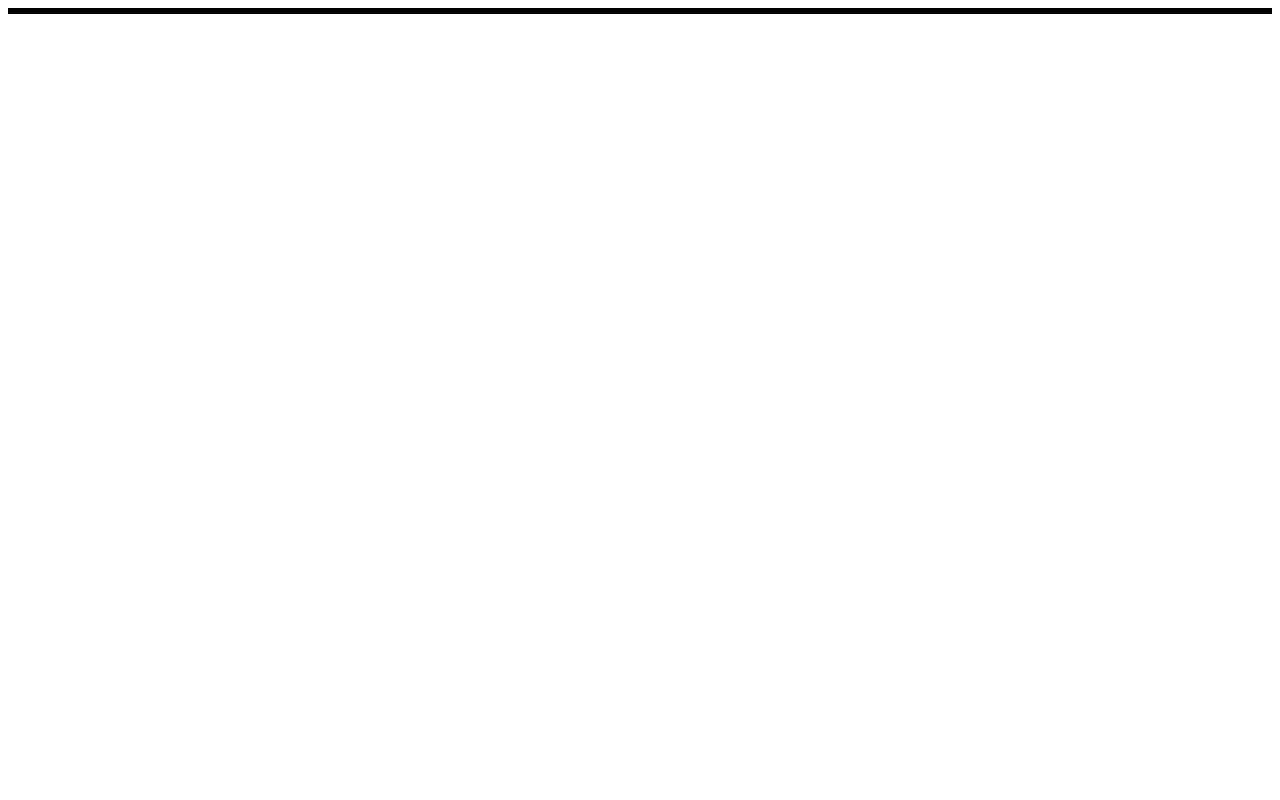
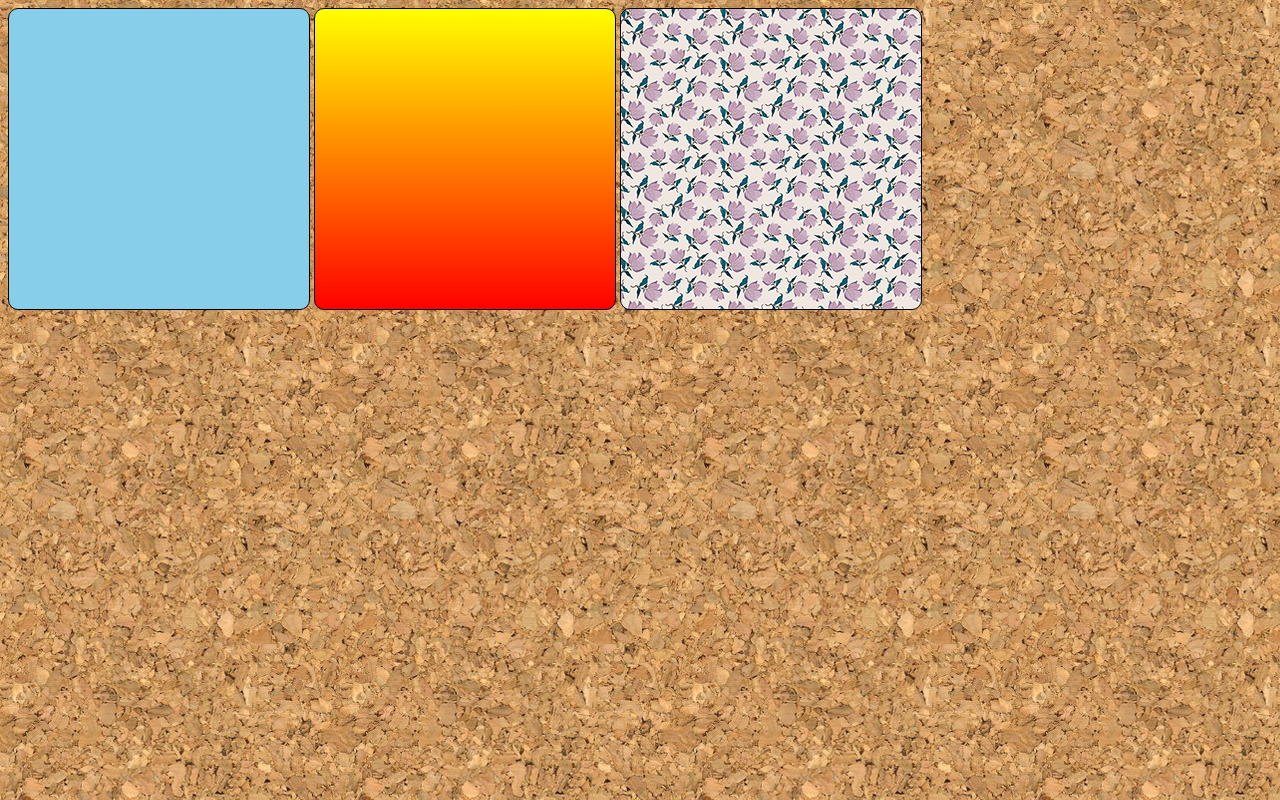
Before and after one commit to windsonvictor/HTML-CSS, a plain HTML site: page Exercicios/ex022/fundo001.html in a window 1280 px wide. Drawn offline with Linux system fonts and the light colour scheme.

Commit message:
Update fundo001.html

```diff
--- a/Exercicios/ex022/fundo001.html
+++ b/Exercicios/ex022/fundo001.html
@@ -6,20 +6,37 @@
     <meta name="viewport" content="width=device-width, initial-scale=1.0">
     <title>Teste de Imagem de fundo</title>
     <style>
+        body{
+            background-image: url(imagens/wallpaper001.jpg);
+        }
         div.quadrado {
+            display: inline-block;
             border: 1px solid black;
+            border-radius: 10px;
+            background-color: lightgray;
+            width: 300px;
+            height: 300px;
+        }
 
+        div#q1{
+        background-color: skyblue;
+        }
+        div#q2{
+            background-image: linear-gradient(to bottom, yellow, red);
+        }
+        div#q3{
+            background-image: url(imagens/pattern003.png);
         }
     </style>
 </head>
 <body>
-    <div class="quadrado">
+    <div class="quadrado" id="q1">
 
     </div>
-    <div class="quadrado">
+    <div class="quadrado"  id="q2">
 
     </div>
-    <div class="quadrado">
+    <div class="quadrado" id="q3">
 
     </div>
 </body>
```
